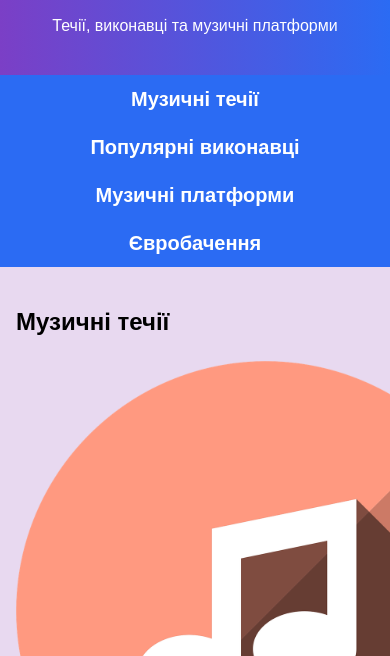
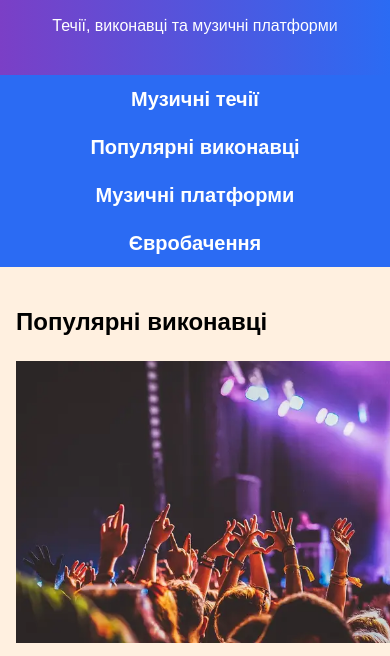
Before and after one commit to bogdanchik3005mykhajlenko-create/music-site, a plain HTML site: page index.html in a window 390 px wide. Shown: the part 138-794 px from the top of the page. Drawn offline with Linux system fonts and the light colour scheme.

Commit message:
Update index.html

```diff
--- a/index.html
+++ b/index.html
@@ -73,6 +73,11 @@
       .container {
         flex-direction: column;
       }
+
+      /* ✅ Правильний порядок блоків на телефоні */
+      .col2 { order: 1; } /* Популярні виконавці */
+      .col1 { order: 2; } /* Музичні течії */
+      .col3 { order: 3; } /* Музичні сайти */
 
       .col1, .col2, .col3 {
         flex: 1 1 100%;
```
